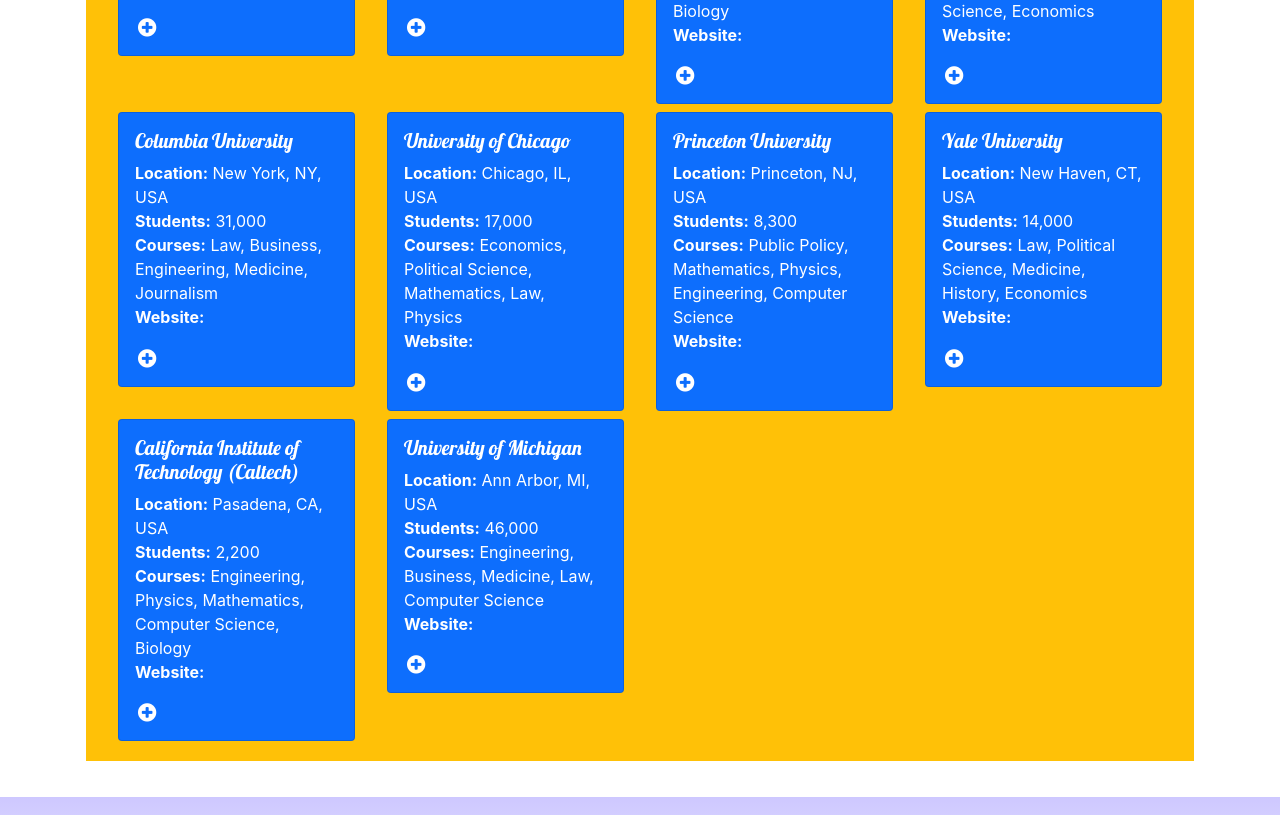
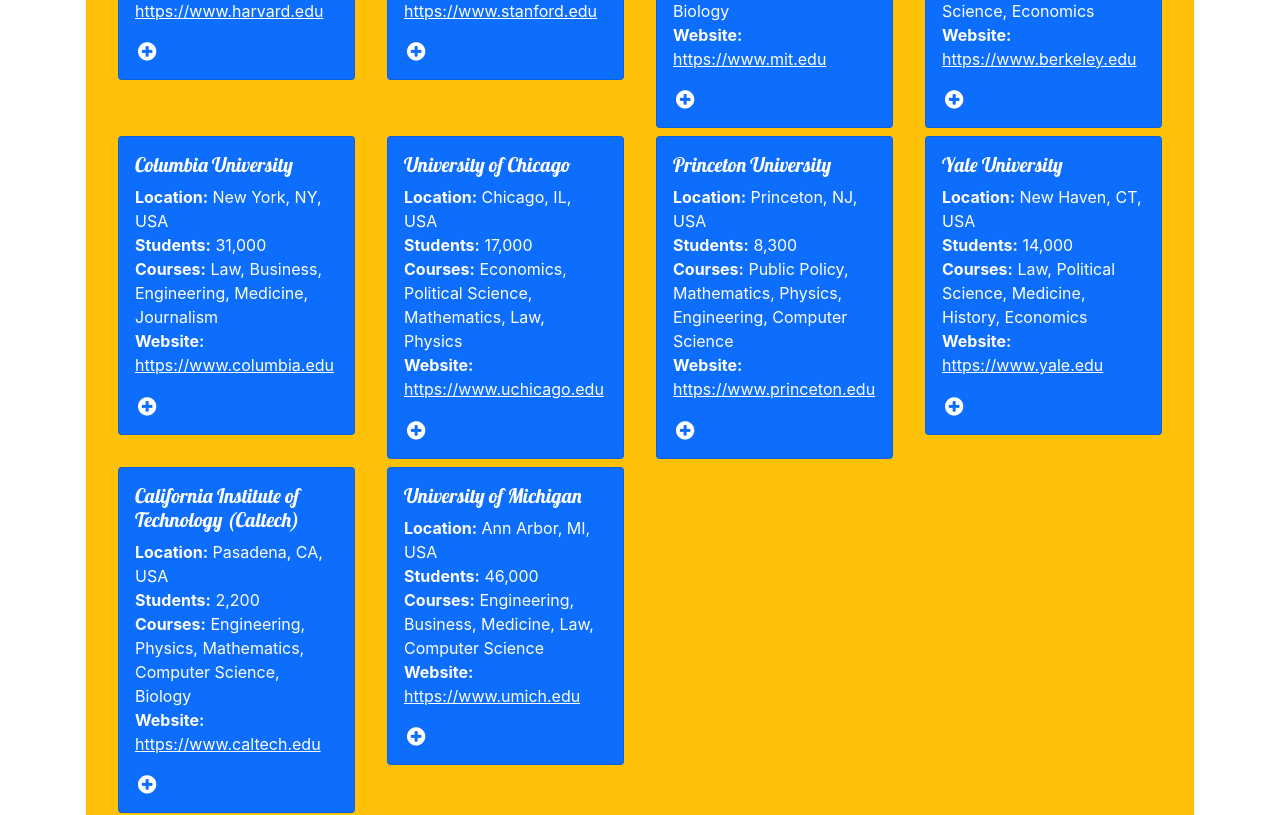
Before and after one commit to mathiasadikpon/colleges-search-app-react, a React (Create React App) app: page / in a window 1280 px wide. Shown: the part 620-1435 px from the top of the page. Built offline with nearby package versions, Linux system fonts and the light colour scheme.

Commit message:
add CollegeDetailPage component and update routing; enhance COLLEGESDATA structure with IDs and modify College component for navigation

```diff
--- a/src/App.js
+++ b/src/App.js
@@ -6,6 +6,7 @@
 import Footer from './components/Footer';
 import HomePage from './pages/HomePage';
 import SearchPage from './pages/SearchPage';
+import CollegeDetailPage from './pages/CollegeDetailPage';
 
 function App() {
   return (
@@ -14,6 +15,7 @@
 <Routes>
   <Route path="/" element={<HomePage />} />
   <Route path="/search" element={<SearchPage />} />
+  <Route path="/:collegeId" element={<CollegeDetailPage />} />
 
 </Routes>
 <Footer/>
--- a/src/app/shared/COLLEGESDATA.js
+++ b/src/app/shared/COLLEGESDATA.js
@@ -1,23 +1,26 @@
 const COLLEGESDATA = [
   {
+    id: 1,
     name: "Harvard University",
     city: "Cambridge",
     state: "MA",
     country: "USA",
     no_of_students: 20000,
     courses: ["Computer Science", "Law", "Business", "Medicine", "Engineering"],
-    website_url: "https://www.harvard.edu",
+    website: "https://www.harvard.edu",
   },
   {
+    id: 2,
     name: "Stanford University",
     city: "Stanford",
     state: "CA",
     country: "USA",
     no_of_students: 17000,
     courses: ["Computer Science", "Engineering", "Business", "Law", "Medicine"],
-    website_url: "https://www.stanford.edu",
+    website: "https://www.stanford.edu",
   },
   {
+    id: 3,
     name: "Massachusetts Institute of Technology (MIT)",
     city: "Cambridge",
     state: "MA",
@@ -30,9 +33,10 @@
       "Mathematics",
       "Biology",
     ],
-    website_url: "https://www.mit.edu",
+    website: "https://www.mit.edu",
   },
   {
+    id: 4,
     name: "University of California, Berkeley (UC Berkeley)",
     city: "Berkeley",
     state: "CA",
@@ -45,18 +49,20 @@
       "Political Science",
       "Economics",
     ],
-    website_url: "https://www.berkeley.edu",
+    website: "https://www.berkeley.edu",
   },
   {
+    id: 5,
     name: "Columbia University",
     city: "New York",
     state: "NY",
     country: "USA",
     no_of_students: 31000,
     courses: ["Law", "Business", "Engineering", "Medicine", "Journalism"],
-    website_url: "https://www.columbia.edu",
+    website: "https://www.columbia.edu",
   },
   {
+    id: 6,
     name: "University of Chicago",
     city: "Chicago",
     state: "IL",
@@ -69,9 +75,10 @@
       "Law",
       "Physics",
     ],
-    website_url: "https://www.uchicago.edu",
+    website: "https://www.uchicago.edu",
   },
   {
+    id: 7,
     name: "Princeton University",
     city: "Princeton",
     state: "NJ",
@@ -84,18 +91,20 @@
       "Engineering",
       "Computer Science",
     ],
-    website_url: "https://www.princeton.edu",
+    website: "https://www.princeton.edu",
   },
   {
+    id: 8,
     name: "Yale University",
     city: "New Haven",
     state: "CT",
     country: "USA",
     no_of_students: 14000,
     courses: ["Law", "Political Science", "Medicine", "History", "Economics"],
-    website_url: "https://www.yale.edu",
+    website: "https://www.yale.edu",
   },
   {
+    id: 9,
     name: "California Institute of Technology (Caltech)",
     city: "Pasadena",
     state: "CA",
@@ -108,41 +117,18 @@
       "Computer Science",
       "Biology",
     ],
-    website_url: "https://www.caltech.edu",
+    website: "https://www.caltech.edu",
   },
   {
+    id: 10,
     name: "University of Michigan",
     city: "Ann Arbor",
     state: "MI",
     country: "USA",
     no_of_students: 46000,
     courses: ["Engineering", "Business", "Medicine", "Law", "Computer Science"],
-    website_url: "https://www.umich.edu",
+    website: "https://www.umich.edu",
   },
 ];
 
 export default COLLEGESDATA;
-// const COLLEGESDATA = [
-//   { name: "Harvard University", location: "Cambridge, MA", ranking: 1 },
-//   { name: "Stanford University", location: "Stanford, CA", ranking: 2 },
-//   {
-//     name: "Massachusetts Institute of Technology (MIT)",
-//     location: "Cambridge, MA",
-//     ranking: 3,
-//   },
-//   {
-//     name: "University of California, Berkeley (UC Berkeley)",
-//     location: "Berkeley, CA",
-//     ranking: 4,
-//   },
-//   { name: "Columbia University", location: "New York, NY", ranking: 5 },
-//   { name: "University of Chicago", location: "Chicago, IL", ranking: 6 },
-//   { name: "Princeton University", location: "Princeton, NJ", ranking: 7 },
-//   { name: "Yale University", location: "New Haven, CT", ranking: 8 },
-//   {
-//     name: "California Institute of Technology (Caltech)",
-//     location: "Pasadena, CA",
-//     ranking: 9,
-//   },
-//   { name: "University of Michigan", location: "Ann Arbor, MI", ranking: 10 },
-// ];
--- a/src/colleges/College.js
+++ b/src/colleges/College.js
@@ -1,14 +1,16 @@
 import React, { useState } from "react";
+import { Link } from "react-router-dom";
 import { Card, CardBody, CardText, CardTitle, Col } from "reactstrap";
 
 const College = ({ college }) => {
-  const { name, city, state, country, no_of_students, courses, website } = college;
+  const { id, name, city, state, country, no_of_students, courses, website } = college;
 
   // State to track if the college is added
   const [isAdded, setIsAdded] = useState(false);
 
   return (
     <Col xs="12" sm="6" lg="3">
+      <Link to={`/${id}`}>
       <Card className="bg-primary text-white m-1">
         <CardBody>
           <CardTitle tag="h5">{name}</CardTitle>
@@ -32,10 +34,13 @@
               backgroundColor: isAdded ? "white" : "transparent",
               color: isAdded ? "green" : "white",
             }}
-            onClick={() => setIsAdded(!isAdded)}
+            onClick={(e) => {
+              e.stopPropagation(); // Prevent card click from triggering navigation
+              setIsAdded(!isAdded)}}
           />
         </CardBody>
       </Card>
+      </Link>
     </Col>
   );
 };
--- a/src/colleges/CollegeList.js
+++ b/src/colleges/CollegeList.js
@@ -1,14 +1,17 @@
 import React from "react";
-import {  Row } from "reactstrap";
+import { Row } from "reactstrap";
 import College from "./College";
 
 const CollegeList = ({ colleges }) => {
   return (
-    <Row className="m-1 p-3 bg-warning">
-      {colleges.map((college, indx) => {
-        return <College key={indx} college={college} />;
-      })}
-    </Row>
+    colleges &&
+    colleges.length > 0 && (
+      <Row className="m-1 p-3 bg-warning">
+        {colleges.map((college, indx) => {
+          return college && <College key={indx} college={college} />;
+        })}
+      </Row>
+    )
   );
 };
 
--- /dev/null
+++ b/src/pages/CollegeDetailPage.js
@@ -0,0 +1,11 @@
+import React from 'react'
+
+const CollegeDetailPage = () => {
+  return (
+    <div>
+
+    </div>
+  )
+}
+
+export default CollegeDetailPage
```
